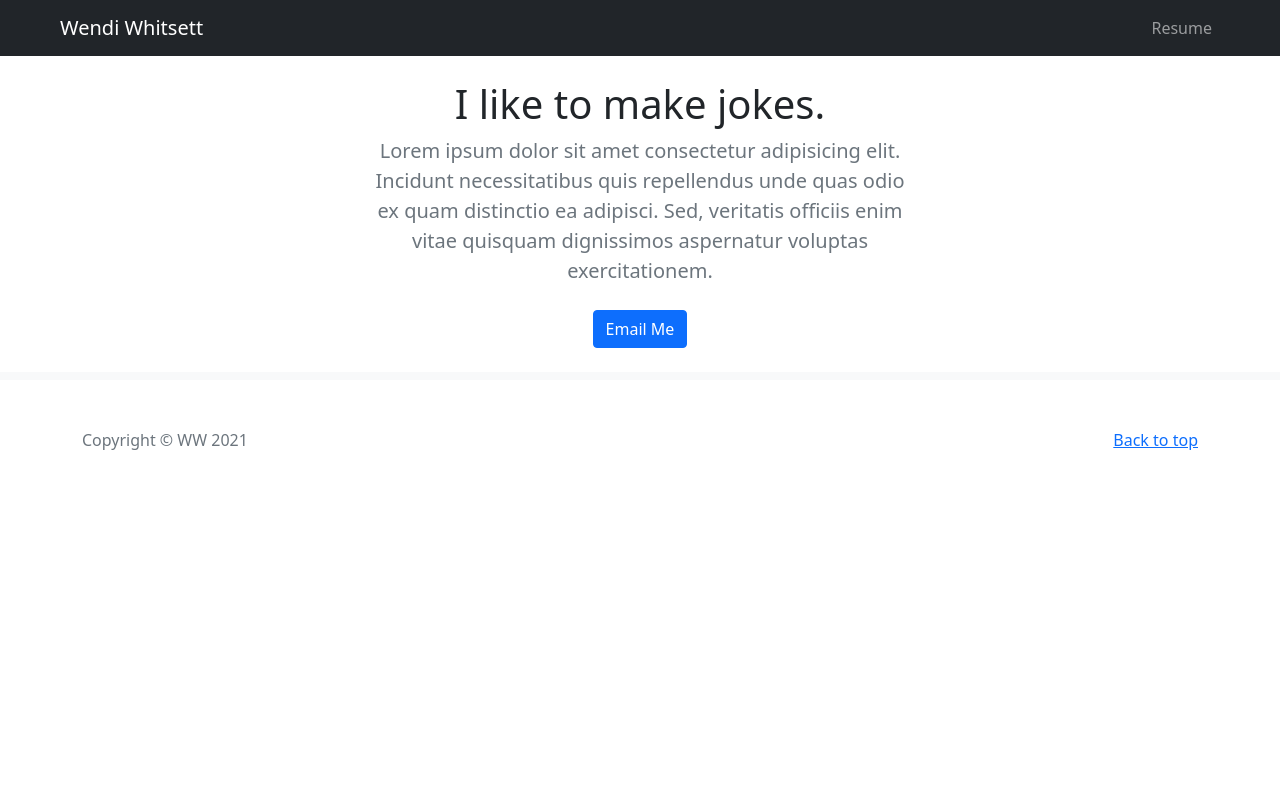
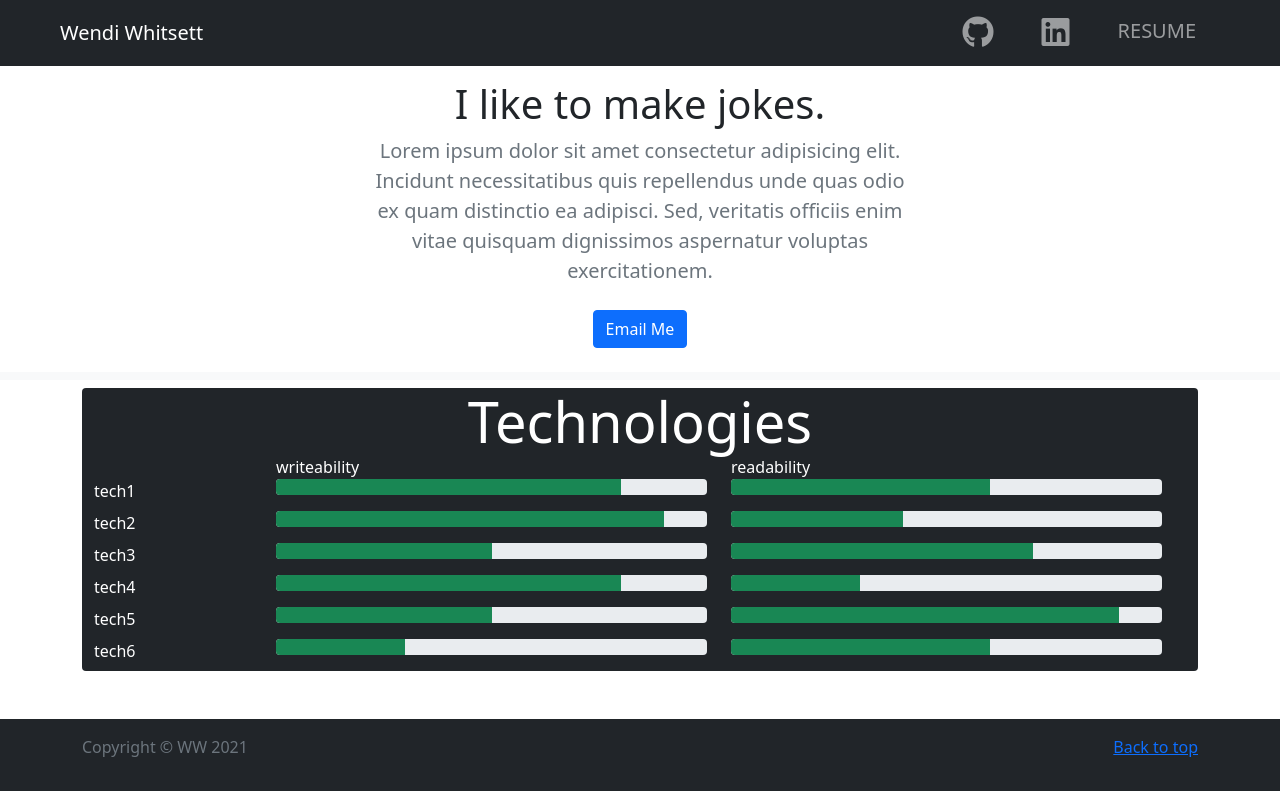
Before and after one commit to Hosjev/wwhitsett.info, a Django app: page / in a window 1280 px wide. Run offline with Django 3.2, Linux system fonts and the light colour scheme; data that the repository does not hold is empty; some libraries are stand-ins or nearby versions.

Commit message:
added styled tech section

```diff
--- a/jobs/templates/jobs/home.html
+++ b/jobs/templates/jobs/home.html
@@ -2,7 +2,7 @@
 
 {% block content %}
 
-<div class="bg-light pt-2">
+<section class="bg-light pt-2">
     <div class="container container-fluid">
         <div class="row">
             <div class="col-md-12 mx-auto">
@@ -40,7 +40,7 @@
             </div>
         </div>
     </div>
-</div>
+</section>
 
 
 
--- a/wwhitsett/templates/base.html
+++ b/wwhitsett/templates/base.html
@@ -9,8 +9,8 @@
     <meta name="generator" content="Hugo 0.79.0">
     <title>Portfolio</title>
 
-    <link rel="canonical" href="https://getbootstrap.com/docs/5.0/examples/album/">
-
+    <!-- font awesome -->
+    <link rel="stylesheet" href="https://cdnjs.cloudflare.com/ajax/libs/font-awesome/5.14.0/css/all.min.css" />
 
     <!-- Bootstrap core CSS -->
     <link href="https://cdn.jsdelivr.net/npm/bootstrap@5.0.0-beta1/dist/css/bootstrap.min.css" rel="stylesheet"
@@ -37,7 +37,7 @@
     </style>
 
     {% load static %}
-    <link rel="stylesheet" type="text/css" href="{% static 'jobs/styles.css' %}">
+    <link rel="stylesheet" type="text/css" href="{% static 'jobs/style.css' %}">
 </head>
 
 <body>
@@ -53,14 +53,20 @@
                 </button>
                 <div class="collapse navbar-collapse justify-content-end" id="navbarNavAltMarkup">
                     <div class="navbar-nav">
+                        <div class="px-sm-3">
                             <a class="nav-link" href="#">
                                 <i class="fab fa-github fa-2x"></i>
                             </a>
+                        </div>
+                        <div class="px-sm-3">
                             <a class="nav-link" href="#">
                                 <i class="fab fa-linkedin fa-2x"></i>
                             </a>
+                        </div>
+                        <div class="px-sm-3">
                             <!-- <a class="nav-link" href="{% static 'Fake-Resume.pdf' %}">Resume</a> -->
-                        <a class="nav-link" href="#">Resume</a>
+                            <a class="nav-link text-uppercase lead" href="#">Resume</a>
+                        </div>
                     </div>
                 </div>
             </div>
@@ -90,9 +96,102 @@
         {% endblock %}
 
 
+        <!-- write/read styled section -->
+        <section id="measurements" class="pt-2">
+            <div class="container container-fluid">
+                <div class="row bg-dark text-white mx-0 rounded-2">
+                    <div class="col text-center display-4">Technologies</div>
+                    <div class="row">
+                        <div class="col-2"></div>
+                        <div class="col-5">writeability</div>
+                        <div class="col-5">readability</div>
+                    </div>
+                    <div class="row">
+                        <div class="col-2">tech1</div>
+                        <div class="col-5">
+                            <div class="progress mb-3">
+                                <div class="progress-bar bg-success" style="width: 80%;"></div>
+                            </div>
+                        </div>
+                        <div class="col-5">
+                            <div class="progress mb-3">
+                                <div class="progress-bar bg-success" style="width: 60%;"></div>
+                            </div>
+                        </div>
+                    </div>
+                    <div class="row">
+                        <div class="col-2">tech2</div>
+                        <div class="col-5">
+                            <div class="progress mb-3">
+                                <div class="progress-bar bg-success" style="width: 90%;"></div>
+                            </div>
+                        </div>
+                        <div class="col-5">
+                            <div class="progress mb-3">
+                                <div class="progress-bar bg-success" style="width: 40%;"></div>
+                            </div>
+                        </div>
+                    </div>
+                    <div class="row">
+                        <div class="col-2">tech3</div>
+                        <div class="col-5">
+                            <div class="progress mb-3">
+                                <div class="progress-bar bg-success" style="width: 50%;"></div>
+                            </div>
+                        </div>
+                        <div class="col-5">
+                            <div class="progress mb-3">
+                                <div class="progress-bar bg-success" style="width: 70%;"></div>
+                            </div>
+                        </div>
+                    </div>
+                    <div class="row">
+                        <div class="col-2">tech4</div>
+                        <div class="col-5">
+                            <div class="progress mb-3">
+                                <div class="progress-bar bg-success" style="width: 80%;"></div>
+                            </div>
+                        </div>
+                        <div class="col-5">
+                            <div class="progress mb-3">
+                                <div class="progress-bar bg-success" style="width: 30%;"></div>
+                            </div>
+                        </div>
+                    </div>
+                    <div class="row">
+                        <div class="col-2">tech5</div>
+                        <div class="col-5">
+                            <div class="progress mb-3">
+                                <div class="progress-bar bg-success" style="width: 50%;"></div>
+                            </div>
+                        </div>
+                        <div class="col-5">
+                            <div class="progress mb-3">
+                                <div class="progress-bar bg-success" style="width: 90%;"></div>
+                            </div>
+                        </div>
+                    </div>
+                    <div class="row">
+                        <div class="col-2">tech6</div>
+                        <div class="col-5">
+                            <div class="progress mb-3">
+                                <div class="progress-bar bg-success" style="width: 30%;"></div>
+                            </div>
+                        </div>
+                        <div class="col-5">
+                            <div class="progress mb-3">
+                                <div class="progress-bar bg-success" style="width: 60%;"></div>
+                            </div>
+                        </div>
+                    </div>
+                </div>
+            </div>
+        </section>
+
+
     </main>
 
-    <footer class="text-muted py-5">
+    <footer class="text-muted py-3 mt-5 bg-dark text-white">
         <div class="container">
             <p class="float-end mb-1">
                 <a href="#">Back to top</a>
```
Also changed, not shown: jobs/static/jobs/style.css (renamed from jobs/static/jobs/styles.css). Lines whose indentation alone changed are shown as unchanged.
